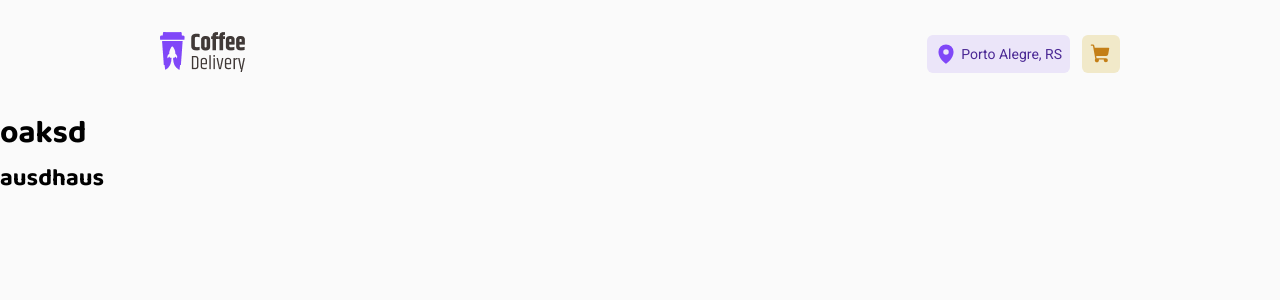
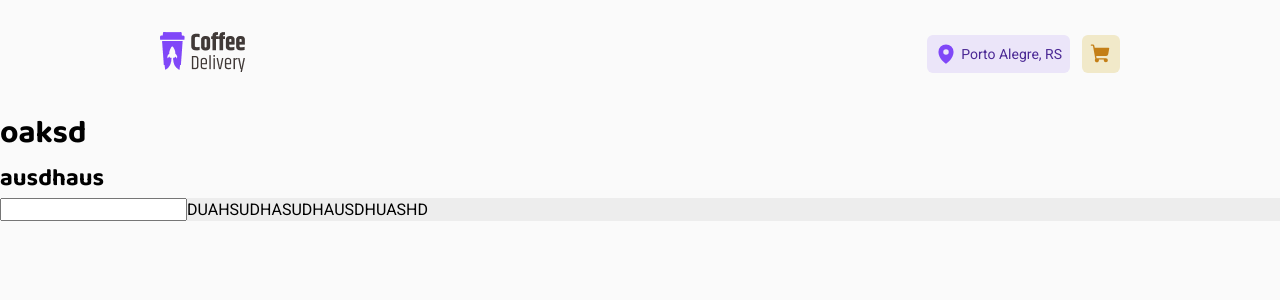
Before and after one commit to BrunoPittaF/product-delivery, a React (Vite) app: page /checkout in a window 1280 px wide. Shown: the top 300 px of the page. Built offline with nearby package versions, Linux system fonts and the light colour scheme.

Commit message:
fix: ajuste no componente de card

```diff
--- a/src/designSystem/Card/styles.ts
+++ b/src/designSystem/Card/styles.ts
@@ -7,7 +7,7 @@ export const Container = styled.div`
     justify-content: center;
     align-items: center;
 
-    max-width: 256px;
+    width: 256px;
     border-radius: 6px 36px;
     background-color: ${props => props.theme['base-card']};
     padding: 0px 20px 20px;
--- /dev/null
+++ b/src/designSystem/Input/index.tsx
@@ -0,0 +1,17 @@
+import { Container } from './styles';
+
+interface InputProps {
+  type: string;
+  maxWidth: string | number;
+  label?: string;
+  name?: string;
+}
+
+export function Input({ type, maxWidth, label, name }: InputProps) {
+  return (
+    <Container maxWidth={maxWidth}>
+      <input type={type} name={name} />
+      {label && label}
+    </Container>
+  );
+}
--- /dev/null
+++ b/src/designSystem/Input/styles.ts
@@ -0,0 +1,9 @@
+import styled from 'styled-components';
+export interface ContainerProps {
+  maxWidth?: string | number;
+}
+export const Container = styled.div<ContainerProps>`
+  width: 100%;
+  max-width: ${props => props.maxWidth ? props.maxWidth : '100%'};
+  background-color: ${props => props.theme['base-input']};
+`;
--- a/src/pages/Checkout/index.tsx
+++ b/src/pages/Checkout/index.tsx
@@ -1,8 +1,11 @@
+import { Input } from '../../designSystem/Input';
+
 export function Checkout() {
   return (
     <>
       <h1>oaksd</h1>
       <h2>ausdhaus</h2>
+      <Input type="text" maxWidth={100} label="DUAHSUDHASUDHAUSDHUASHD" />
     </>
   );
 }
```
